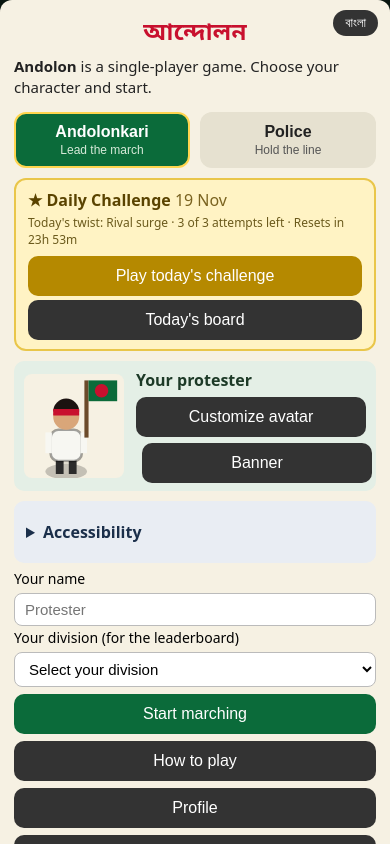
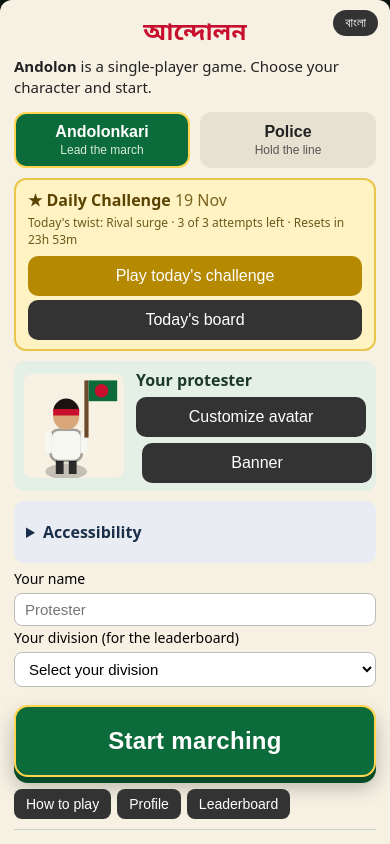
Before and after one commit to optimus-stage/andolon, a plain HTML site: page index.html in a window 390 px wide. Drawn offline with Linux system fonts and the light colour scheme.

Commit message:
Menu: much bigger Start button; smaller How to play, Profile and Leaderboard buttons
Co-Authored-By: Claude Sonnet 5.5 <noreply@anthropic.com>
Claude-Session: https://claude.ai/code/session_01BG5Rdz3M2nfxMwuRsD43Ni

```diff
--- a/css/style.css
+++ b/css/style.css
@@ -262,3 +262,11 @@ button.role small{font-size:12px !important;margin-top:2px !important}
 #a11y small{display:block;margin-top:4px;color:#445}
 body.rm #tk{animation:none}
 body.rm .tuticon,body.rm .rotphone{animation:none}
+/* menu buttons: a big Start button, small secondary buttons */
+#card #go{display:block;width:100%;margin:18px 0 6px;padding:20px 24px;font-size:26px;font-weight:800;letter-spacing:.3px;border-radius:14px;box-shadow:0 6px 0 #064a27,0 10px 20px #0004;border:2px solid #ffd54f}
+#card #go:hover{background:#0d7a43} #card #go:active{transform:translateY(3px);box-shadow:0 3px 0 #064a27,0 6px 12px #0004}
+#card #howbtn,#card #lbbtn,#card #profbtn0{width:auto;padding:6px 12px;font-size:13px;border-radius:8px;margin:6px 6px 0 0}
+@media (max-width:640px){
+  #card #go{padding:20px 16px;font-size:24px}
+  #card #howbtn,#card #lbbtn,#card #profbtn0{width:auto;display:inline-block;padding:7px 12px;font-size:14px;margin:6px 6px 0 0}
+}
--- a/index.html
+++ b/index.html
@@ -30,7 +30,7 @@
 <meta name="apple-mobile-web-app-status-bar-style" content="black-translucent">
 <meta name="apple-mobile-web-app-title" content="Andolon">
 <link rel="apple-touch-icon" href="img/icon-192.png">
-<link rel="stylesheet" href="css/style.css?v=33">
+<link rel="stylesheet" href="css/style.css?v=34">
 </head>
 <body>
 <canvas id="c"></canvas>
```
